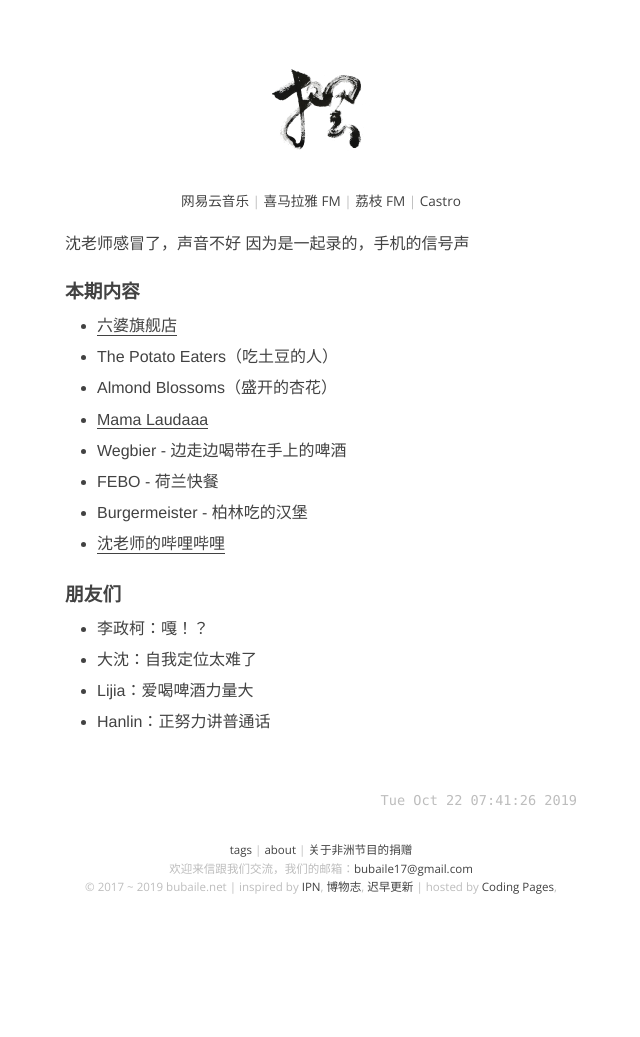
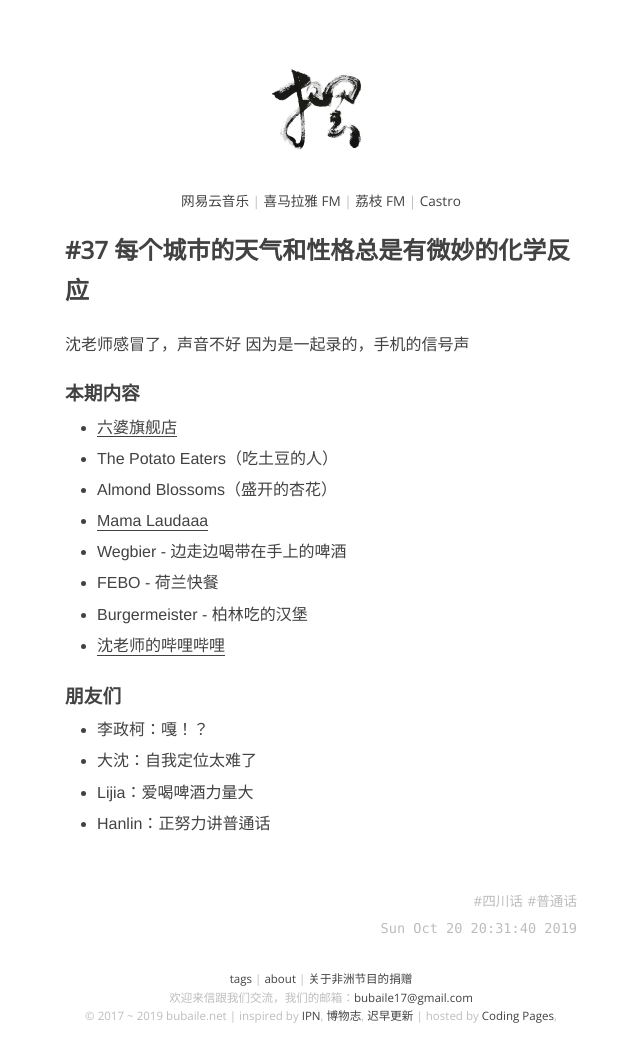
Before and after one commit to onion7878/bubaile.net, a Jekyll site: the page built from _posts/2019-10-20-ten-day-in-nlde.md, in a window 1280 px wide. Shown: the whole page, without its empty margins (319-959 px from the left). Built offline with Jekyll 4.4.1, drawn with Linux system fonts in a browser that asks for light colours; our own code applies the rules of GitHub Pages for plain Markdown files; before the commit the page ends 908 px from its top, so only the background shows below that; some of the changed lines change nothing that is shown.

Commit message:
change title

```diff
--- a/_posts/2019-10-20-ten-day-in-nlde.md
+++ b/_posts/2019-10-20-ten-day-in-nlde.md
@@ -1,10 +1,7 @@
 ---
 
 layout: post
-title: "#37 每个城市的天气总是和这个城市的性格有微妙的化学反应"
-
-人人都爱柏林
-
+title: "#37 每个城市的天气和性格总是有微妙的化学反应"
 date: 19-10-20 20:31:40
 tags: [四川话, 普通话]
 categories: [podcast]
```
